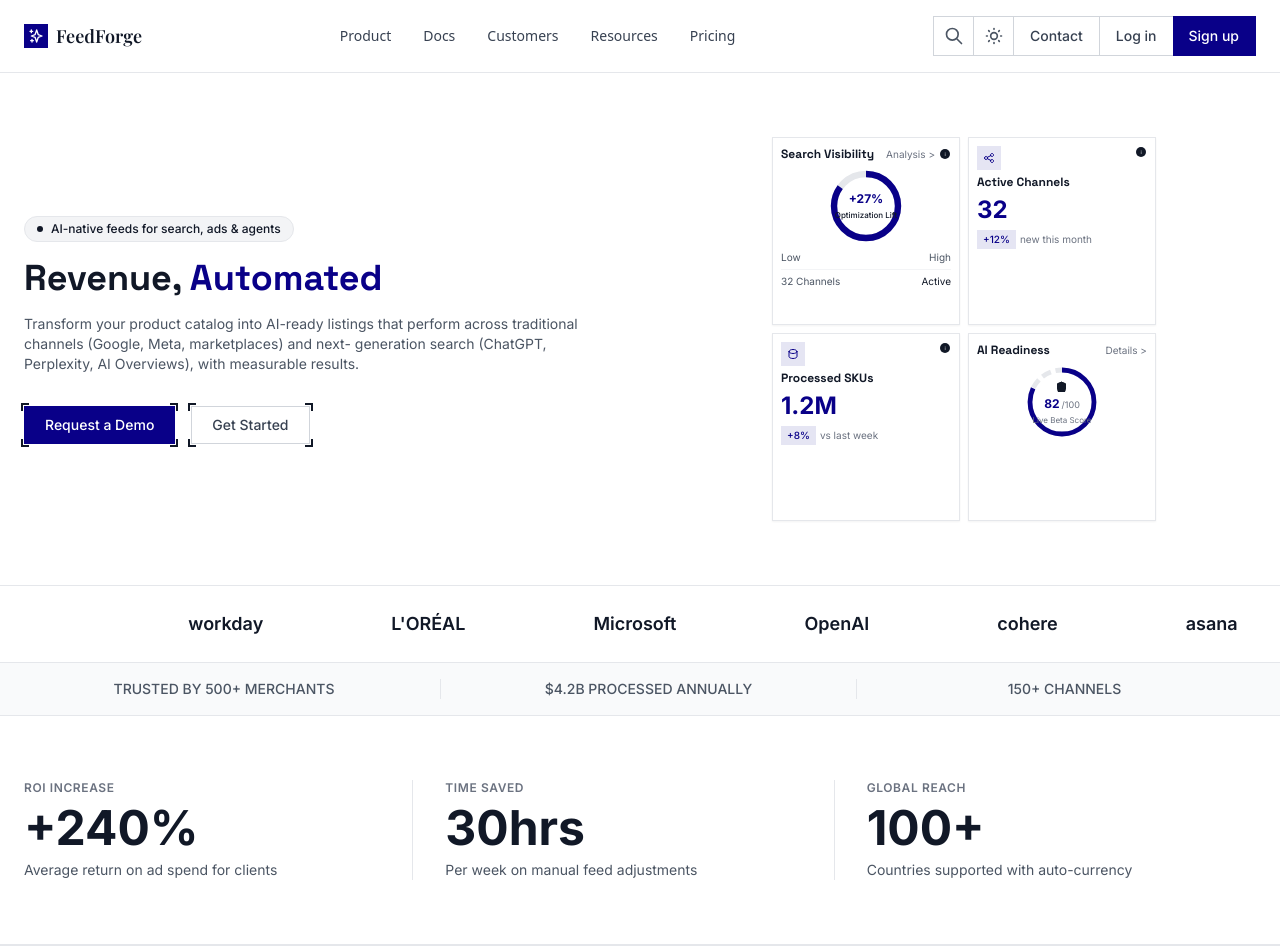
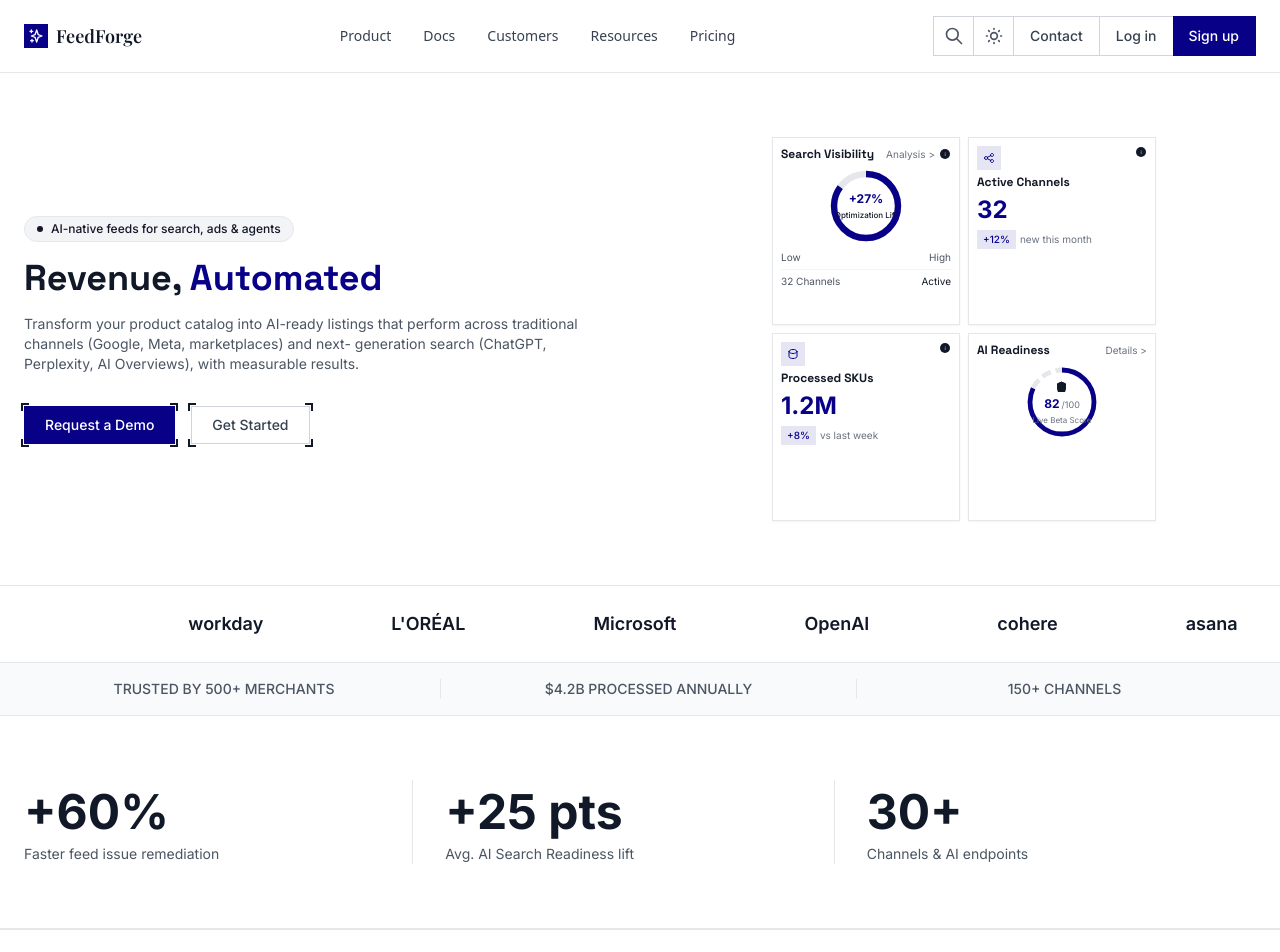
Before and after one commit to geshaaaa/feedforge, a Next.js app: page / in a window 1280 px wide. Shown: the top 952 px of the page. Built offline with nearby package versions, Linux system fonts and the light colour scheme; a web font is replaced by a local one.

Commit message:
Change Data in Stats Banner

```diff
--- a/components/StatsBanner.tsx
+++ b/components/StatsBanner.tsx
@@ -4,25 +4,25 @@ import { useEffect, useState } from 'react'
 
 const stats = [
   {
-    label: 'ROI INCREASE',
-    value: 240,
+    //label: 'ROI INCREASE',
+    value: 60,
     suffix: '%',
     prefix: '+',
-    description: 'Average return on ad spend for clients',
+    description: 'Faster feed issue remediation',
   },
   {
-    label: 'TIME SAVED',
-    value: 30,
-    suffix: 'hrs',
-    prefix: '',
-    description: 'Per week on manual feed adjustments',
+    //label: 'TIME SAVED',
+    value: 25,
+    suffix: ' pts',
+    prefix: '+',
+    description: 'Avg. AI Search Readiness lift',
   },
   {
-    label: 'GLOBAL REACH',
-    value: 100,
+    //label: 'GLOBAL REACH',
+    value: 30,
     suffix: '+',
     prefix: '',
-    description: 'Countries supported with auto-currency',
+    description: 'Channels & AI endpoints',
   },
 ]
 
```
